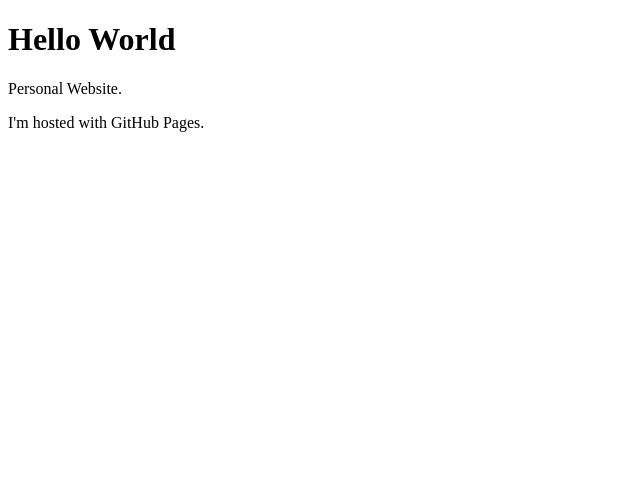
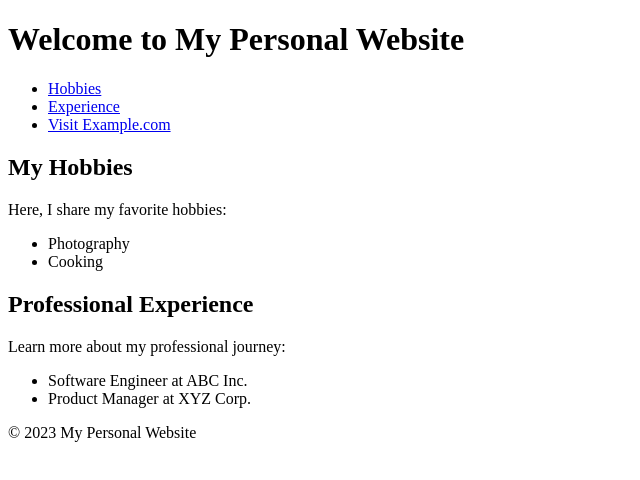
Before and after one commit to devaki12/devaki12.github.io, a plain HTML site: page index.html in a window 1280 px wide. Shown: the whole page, without its empty margins (0-640 px from the left). Drawn offline with Linux system fonts and the light colour scheme.

Commit message:
Update index.html

```diff
--- a/index.html
+++ b/index.html
@@ -1,8 +1,44 @@
 <!DOCTYPE html>
-<html>
+<head>
+    <meta name="description" content="Devaki's" Personal Website.">
+    <link rel="stylesheet" type="text/css" href="stylesheet.css">
+    <title>My Personal Website</title>
+</head>
 <body>
-<h1>Hello World</h1>
-<p>Personal Website. </p>
-<p>I'm hosted with GitHub Pages.</p>
+    <header>
+        <h1 id="site-title">Welcome to My Personal Website</h1>
+    </header>
+
+    <nav>
+        <ul>
+            <li><a href="#section1">Hobbies</a></li>
+            <li><a href="#section2">Experience</a></li>
+            <li><a href="https://www.example.com">Visit Example.com</a></li>
+        </ul>
+    </nav>
+
+    <main>
+        <section id="section1">
+            <h2>My Hobbies</h2>
+            <p>Here, I share my favorite hobbies:</p>
+            <ul class="my-class">
+                <li>Photography</li>
+                <li>Cooking</li>
+            </ul>
+        </section>
+
+        <section id="section2">
+            <h2>Professional Experience</h2>
+            <p>Learn more about my professional journey:</p>
+            <ul class="my-class">
+                <li>Software Engineer at ABC Inc.</li>
+                <li>Product Manager at XYZ Corp.</li>
+            </ul>
+        </section>
+    </main>
+
+    <footer>
+        <p>&copy; 2023 My Personal Website</p>
+    </footer>
 </body>
 </html>
```
